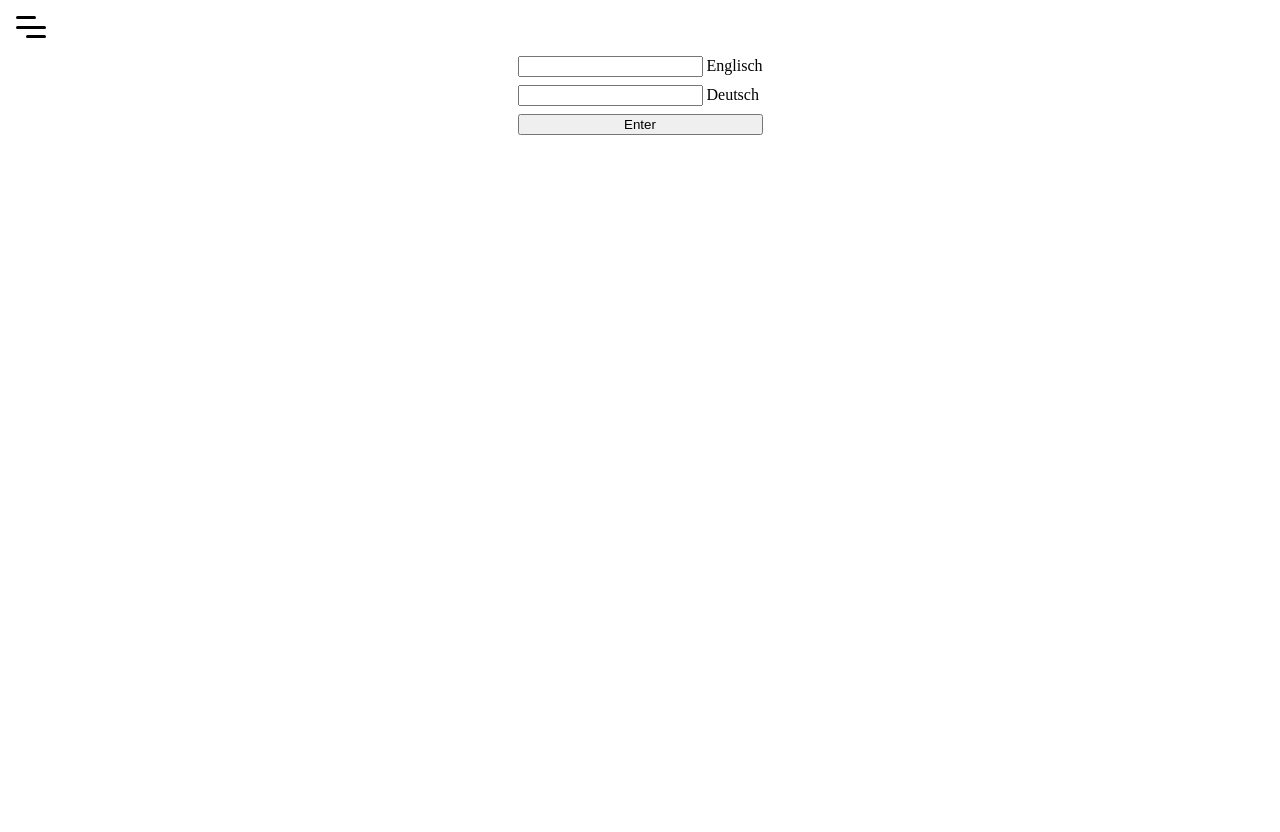
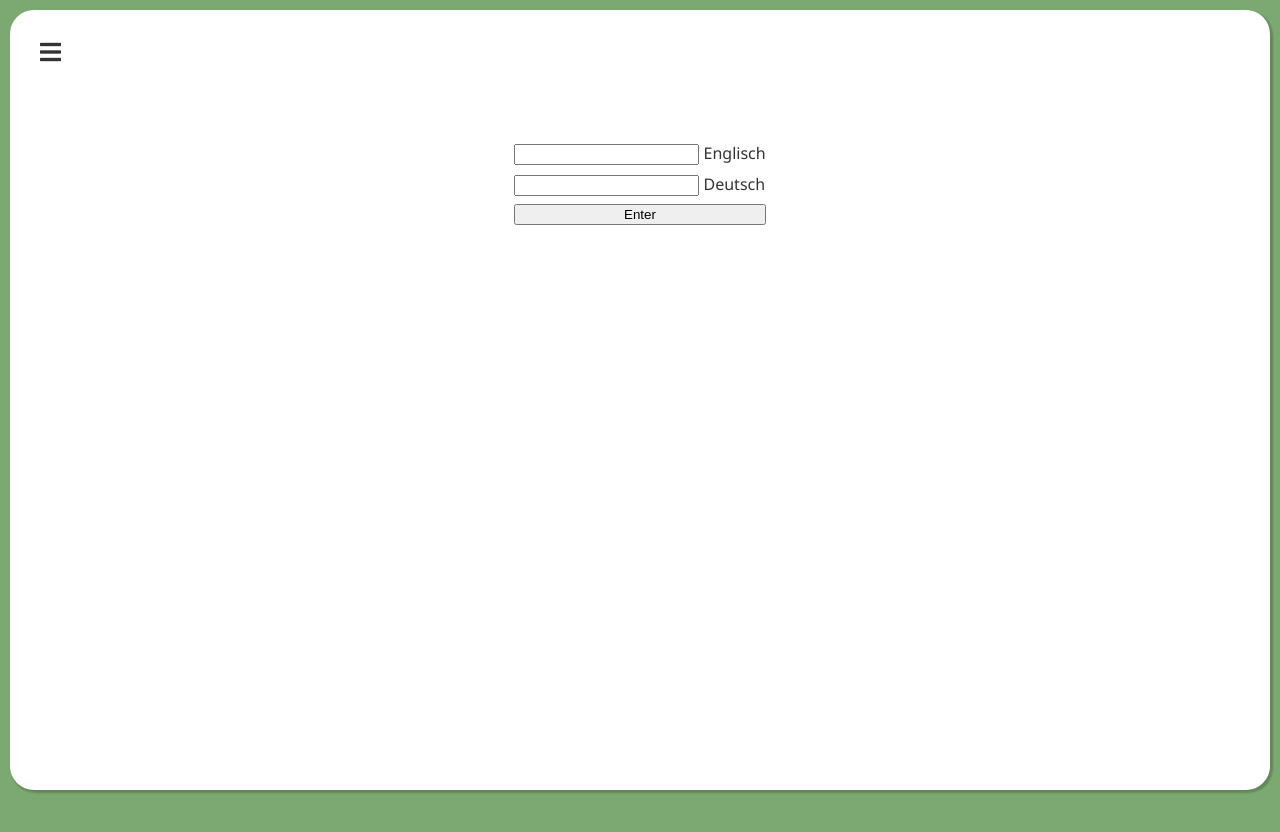
Before and after one commit to renesahmkow/vocabulary-app, a Vue app in the folder client/: page /create in a window 1280 px wide. Shown: the top 832 px of the page. After the commit the page ends 800 px from the top, so only its background shows below. Built offline with nearby package versions, Linux system fonts and the light colour scheme.

Commit message:
style navi and homepage

```diff
--- a/client/src/App.vue
+++ b/client/src/App.vue
@@ -1,22 +1,33 @@
 <template>
   <div id="app">
-    <section class="container">
-      <CNavigation></CNavigation>
+    <CNavigation />
+    <div class="content" :class="{ open: showNav }">
+      <div id="navigation-icon" v-if="mobileView" @click="showNav = !showNav">
+        <i class="fas fa-bars"></i>
+      </div>
       <router-view />
-    </section>
+    </div>
   </div>
 </template>
 
 <script>
-import CNavigation from './components/navigation';
+import CNavigation from './components/navigation/navigation';
 
 export default {
   name: 'app',
-  components: { CNavigation }
+  components: { CNavigation },
+  data: () => {
+    return {
+      mobileView: true,
+      showNav: false
+    };
+  }
 };
 </script>
 
 <style lang="scss">
+@import url('https://use.fontawesome.com/releases/v5.9.0/css/all.css');
+
 html,
 * {
   &,
@@ -29,11 +40,19 @@ html,
   }
 }
 
+body {
+  width: 100%;
+  height: 100vh;
+  margin: 0;
+  padding: 0;
+  font-family: 'Segoe UI', Tahoma;
+  background-color: #7ca971;
+}
+
 html {
   scroll-behavior: smooth;
 }
 
-body,
 h1,
 h2,
 h3,
@@ -110,16 +129,48 @@ select:-webkit-autofill:focus {
   -webkit-border-radius: 6px;
 }
 
+a {
+  text-decoration: none;
+  color: black;
+}
+
 html,
-body,
 #app {
   min-height: 100%;
   user-select: none;
 }
 
-.container {
+#app {
   position: relative;
-  height: 100vh;
   width: 100%;
+  height: calc(100vh - 20px);
+  padding: 10px;
+  color: #333;
+  overflow: hidden;
+}
+
+.content {
+  position: absolute;
+  top: 10px;
+  width: calc(100% - 20px);
+  height: calc(100vh - 20px);
+  padding: 20px;
+  background-color: #fff;
+  border-radius: 24px;
+  box-shadow: 2px 2px 2px 1px rgba(0, 0, 0, 0.2);
+  transition: 1s transform cubic-bezier(0, 0.12, 0.14, 1);
+}
+
+#navigation-icon {
+  padding: 10px 10px 20px;
+  margin-right: 10px;
+  cursor: pointer;
+  i {
+    font-size: 24px;
+  }
+}
+
+.open {
+  transform: translateX(200px);
 }
 </style>
--- a/client/src/components/navigation.vue
+++ b/client/src/components/navigation/navigation.vue
@@ -1,28 +1,24 @@
 <template>
   <section id="nav" class="c-navigation">
     <div class="c-navigation__menu">
-      <div
-        class="c-navigation__burgermenu"
-        :class="{ isActive: menuIsActive }"
-        @click="toggelBurgerMenu"
-      >
-        <div class="menuBar menuBar--half menuBar--top"></div>
-        <div class="menuBar"></div>
-        <div class="menuBar menuBar--half menuBar--bottom"></div>
-      </div>
-
-      <h2 v-if="menuIsActive" class="c-navigation__menu__headline">
-        Was möchtest du machen ?
+      <h2 class="c-navigation__menu__headline">
+        Menü
       </h2>
     </div>
-
-    <!-- <router-link class="c-navigation__link" to="/">Home</router-link>|
-    <router-link class="c-navigation__link" to="/learning">Learning</router-link
-    >|
-    <router-link class="c-navigation__link" to="/create">Create</router-link>|
-    <router-link class="c-navigation__link" to="/overview"
-      >Overview</router-link
-    > -->
+    <div class="c-navigation__linkList">
+      <router-link class="c-navigation__linkList__item" to="/"
+        >Home</router-link
+      >
+      <router-link class="c-navigation__linkList__item" to="/learning"
+        >Learning</router-link
+      >
+      <router-link class="c-navigation__linkList__item" to="/create"
+        >Create</router-link
+      >
+      <router-link class="c-navigation__linkList__item" to="/overview"
+        >Overview</router-link
+      >
+    </div>
   </section>
 </template>
 
@@ -45,19 +41,36 @@ export default {
 
 <style lang="scss">
 .c-navigation {
-  width: 100%;
+  width: 200px;
+  height: calc(100vh - 20px);
   padding: 16px;
   position: fixed;
   top: 0;
+  display: flex;
+  flex-direction: column;
 
-  &__link {
+  &__linkList {
+    height: 100%;
+    display: flex;
+    flex-direction: column;
+    align-items: center;
+    transition: all 0.4s ease-in-out;
+    border-top: 2px solid white;
+    padding-top: 32px;
+
+    &__item {
+      color: white;
+      font-size: 24px;
+      margin-bottom: 32px;
+    }
   }
 
   &__menu {
     display: flex;
+    margin-bottom: 32px;
+    color: white;
 
     &__headline {
-      margin-left: 16px;
       align-self: center;
     }
   }
--- a/client/src/views/Home.vue
+++ b/client/src/views/Home.vue
@@ -1,13 +1,17 @@
 <template>
   <section>
     <div v-if="loading">Loading Animation</div>
-    <div v-else class="home">HomePage</div>
+    <div v-else class="homepage">
+      <router-link class="homepage__startbutton" to="/learning">
+        Lernen beginnen !
+      </router-link>
+    </div>
   </section>
 </template>
 
 <script>
 export default {
-  name: "Home",
+  name: 'Home',
   components: {},
   data() {
     return {
@@ -18,10 +22,37 @@ export default {
   async created() {
     this.loading = true;
 
-    await this.$store.dispatch("getData");
+    await this.$store.dispatch('getData');
 
     this.loading = false;
   },
   mounted() {}
 };
 </script>
+
+<style lang="scss">
+.homepage {
+  width: 100%;
+  height: 100vh;
+  &__startbutton {
+    width: 100%;
+    height: 300px;
+    padding: 8px;
+    background-color: lightblue;
+    background-blend-mode: multiply;
+    background-image: url('../assets/learn.png');
+    background-repeat: no-repeat;
+    background-size: cover;
+    background-position: center;
+
+    border-radius: 16px;
+
+    display: flex;
+    align-items: flex-end;
+
+    font-size: 36px;
+    color: white;
+    box-shadow: 2px 2px 2px 1px rgba(0, 0, 0, 0.1);
+  }
+}
+</style>
```
Also changed, not shown: client/src/assets/learn.png (added).
